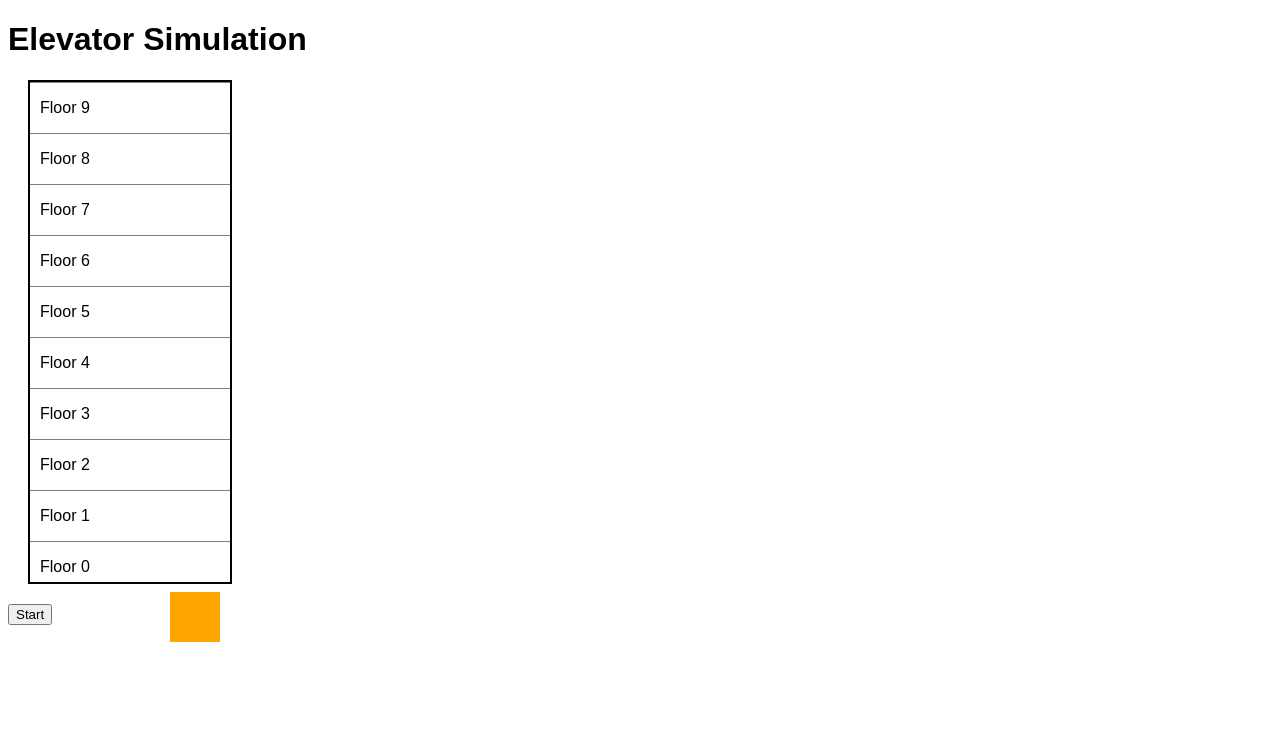
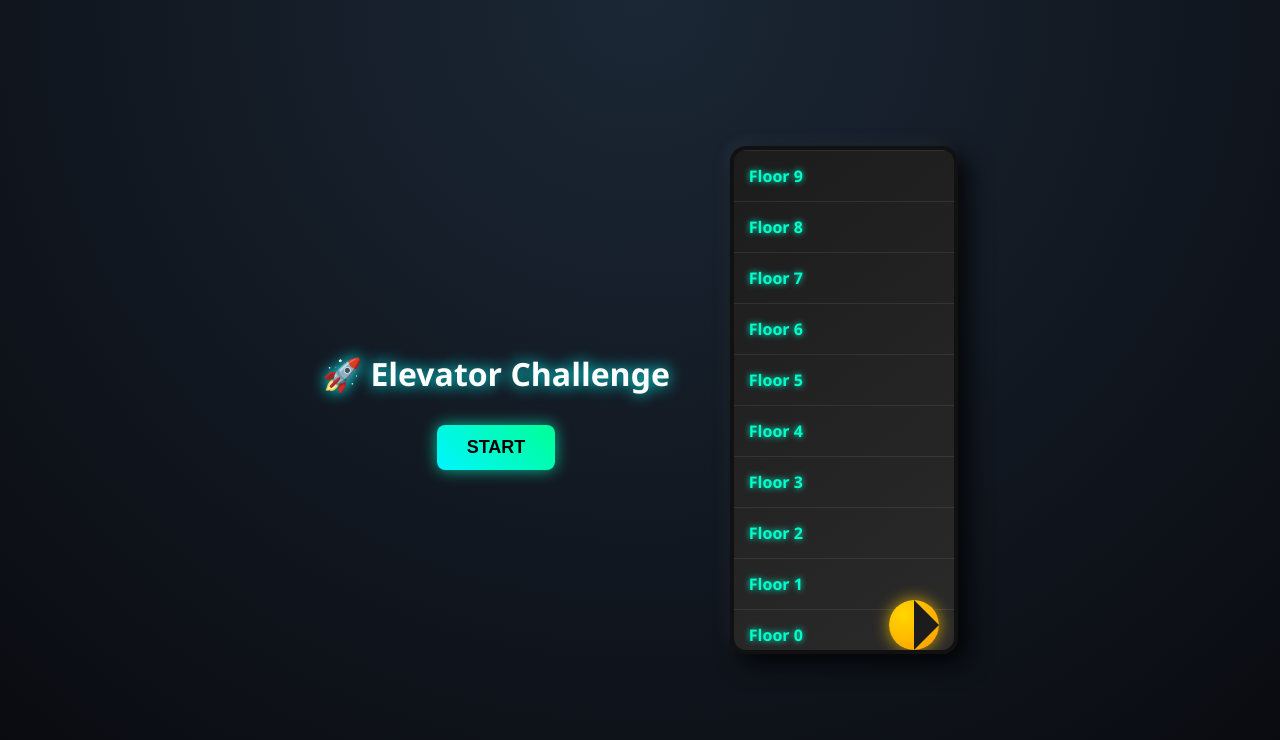
Before and after one commit to Val-cast2000/elevator-test-challenge, a website with bundled scripts: page utd-elevator-challenge-master/index.html in a window 1280 px wide. Built offline with nearby package versions, Linux system fonts and the light colour scheme.

Commit message:
Updated HTML and CSS

```diff
--- a/utd-elevator-challenge-master/elevator.js
+++ b/utd-elevator-challenge-master/elevator.js
@@ -1,30 +1,23 @@
 class Elevator {
 
   constructor() {
-    // Pag gumawa ng bagong Elevator,
-    // automatic na ire-reset lahat ng values
     this.reset()
   }
 
   reset() {
-    // Starting state ng elevator
-
-    this.currentFloor = 0      // Nasa lobby lagi pag start
-    this.requests = []         // Mga taong naghihintay pa
-    this.riders = []           // Mga taong nasa loob na
-    this.floorsTraversed = 0   // Total floors na dinaanan
-    this.stops = 0             // Ilang beses tumigil
-
+    this.currentFloor = 0
+    this.requests = []
+    this.riders = []
+    this.floorsTraversed = 0
+    this.stops = 0
   }
 
   moveUp() {
-    // Tataas ng isang floor
     this.currentFloor++
-    this.floorsTraversed++   // dagdag din sa total movement
+    this.floorsTraversed++
   }
 
   moveDown() {
-    // Bababa lang kung hindi pa nasa ground floor
     if (this.currentFloor > 0) {
       this.currentFloor--
       this.floorsTraversed++
@@ -32,9 +25,6 @@ class Elevator {
   }
 
   travelTo(targetFloor) {
-    // Ito ang main movement logic
-    // Aakyat or bababa hanggang marating targetFloor
-
     while (this.currentFloor < targetFloor) {
       this.moveUp()
     }
@@ -45,50 +35,45 @@ class Elevator {
   }
 
   hasStop() {
-    // Check kung kailangan tumigil sa current floor
-    // Either may naghihintay dito
-    // or may bababa dito
-
     return this.requests.some(p => p.currentFloor === this.currentFloor)
       || this.riders.some(p => p.dropOffFloor === this.currentFloor)
   }
 
   hasPickup() {
-    // Lahat ng requests na nasa current floor
-    // papasukin sa elevator
-
     const entering = this.requests.filter(
       p => p.currentFloor === this.currentFloor
     )
 
-    // Ilagay sila sa riders
     entering.forEach(p => this.riders.push(p))
 
-    // Tanggalin sila sa waiting list
     this.requests = this.requests.filter(
       p => p.currentFloor !== this.currentFloor
     )
   }
 
   hasDropoff() {
-    // Lahat ng riders na nasa dropoff floor na
-    // tatanggalin sa elevator
-
     this.riders = this.riders.filter(
       p => p.dropOffFloor !== this.currentFloor
     )
   }
 
+  // ✅ FIXED
   goToFloor(person) {
-    // Single person trip (used sa early tests)
+    // Pickup
+    this.travelTo(person.currentFloor)
+    this.stops++
 
-    // Puntahan muna siya
-    this.travelTo(person.currentFloor)
-    this.stops++   // stop for pickup
+    // Dropoff
+    this.travelTo(person.dropOffFloor)
+    this.stops++
 
-    // Ihatid siya
-    this.travelTo(person.dropOffFloor)
-    this.stops++   // stop for dropoff
+    // Clear riders (single trip mode)
+    this.riders = []
+
+    // Return to lobby if needed
+    if (this.checkReturnToLoby()) {
+      this.travelTo(0)
+    }
   }
 
   dispatch() {
@@ -99,7 +84,6 @@ class Elevator {
     // 1️⃣ PICKUP PHASE
     // =============================
 
-  // Sort pickup floors pataas
     this.requests.sort((a, b) => a.currentFloor - b.currentFloor)
 
     this.requests.forEach(person => {
@@ -111,12 +95,11 @@ class Elevator {
     this.requests = []
 
     // =============================
-  // 2️⃣ DROPOFF PHASE (REAL FIX)
+    // 2️⃣ DROPOFF PHASE
     // =============================
 
     if (this.riders.length > 0) {
 
-    // Separate riders relative to currentFloor
       const above = this.riders
         .filter(r => r.dropOffFloor > this.currentFloor)
         .sort((a, b) => a.dropOffFloor - b.dropOffFloor)
@@ -133,10 +116,10 @@ class Elevator {
       })
     }
 
-  // IMPORTANT: check return BEFORE clearing riders
+    // ✅ FIX: clear riders BEFORE checking return
+    this.riders = []
+
     const shouldReturn = this.checkReturnToLoby()
-
-  this.riders = []
 
     // =============================
     // 3️⃣ RETURN TO LOBBY
@@ -148,11 +131,6 @@ class Elevator {
   }
 
   checkReturnToLoby() {
-    // Rule:
-    // Kapag before 12PM
-    // at walang riders
-    // dapat bumalik sa lobby
-
     return new Date().getHours() < 12
       && this.riders.length === 0
   }
--- a/utd-elevator-challenge-master/index.html
+++ b/utd-elevator-challenge-master/index.html
@@ -6,11 +6,16 @@
 </head>
 <body>
 
-  <h1>Elevator Simulation</h1>
+  <div class="game-container">
 
-  <div id="building"></div>
+    <div class="left-panel">
+      <h1>🚀 Elevator Challenge</h1>
+      <button id="startBtn">START</button>
+    </div>
 
-  <button id="startBtn">Start</button>
+    <div id="building"></div>
+
+  </div>
 
   <script type="module" src="app.js"></script>
 </body>
--- a/utd-elevator-challenge-master/style.css
+++ b/utd-elevator-challenge-master/style.css
@@ -1,28 +1,110 @@
 body {
-  font-family: Arial;
+  margin: 0;
+  font-family: 'Segoe UI', sans-serif;
+  background: radial-gradient(circle at top, #1b2735, #090a0f);
+  display: flex;
+  justify-content: center;
+  align-items: center;
+  height: 100vh;
 }
 
+/* GAME WRAPPER */
+.game-container {
+  display: flex;
+  align-items: center;
+  gap: 60px;
+}
+
+/* LEFT PANEL */
+.left-panel {
+  color: white;
+  text-align: center;
+}
+
+.left-panel h1 {
+  font-size: 32px;
+  margin-bottom: 30px;
+  text-shadow: 0 0 15px cyan;
+}
+
+#startBtn {
+  padding: 12px 30px;
+  font-size: 18px;
+  border: none;
+  border-radius: 8px;
+  background: linear-gradient(45deg, #00f5ff, #00ff95);
+  color: black;
+  font-weight: bold;
+  cursor: pointer;
+  box-shadow: 0 0 15px rgba(0,255,200,0.7);
+  transition: 0.3s ease;
+}
+
+#startBtn:hover {
+  transform: scale(1.1);
+  box-shadow: 0 0 25px rgba(0,255,200,1);
+}
+
+/* BUILDING */
 #building {
   position: relative;
-  width: 200px;
+  width: 220px;
   height: 500px;
-  border: 2px solid black;
-  margin: 20px;
+  border-radius: 16px;
+  background: linear-gradient(145deg, #1c1c1c, #2a2a2a);
+  box-shadow:
+    10px 10px 25px rgba(0,0,0,0.8),
+    -5px -5px 15px rgba(255,255,255,0.05);
+  border: 4px solid #111;
+  overflow: hidden;
 }
 
+/* FLOORS */
 .floor {
   height: 50px;
-  border-top: 1px solid gray;
+  border-top: 1px solid rgba(255,255,255,0.08);
   display: flex;
   align-items: center;
-  padding-left: 10px;
+  padding-left: 15px;
+  color: #00ffcc;
+  font-weight: bold;
+  text-shadow: 0 0 6px #00ffcc;
 }
 
+/* PACMAN ELEVATOR */
 .elevator {
   position: absolute;
   width: 50px;
   height: 50px;
-  background: orange;
-  right: 10px;
+  right: 15px;
+  bottom: 0;
+  background: radial-gradient(circle at 30% 30%, #ffd700, #ff9900);
+  border-radius: 50%;
+  box-shadow:
+    0 0 20px rgba(255, 200, 0, 0.9),
+    inset -6px -6px 10px rgba(0,0,0,0.4);
   transition: bottom 0.5s ease;
 }
+
+/* Pacman mouth (cleaner) */
+.elevator::before {
+  content: "";
+  position: absolute;
+  width: 0;
+  height: 0;
+  border-top: 25px solid transparent;
+  border-bottom: 25px solid transparent;
+  border-left: 25px solid #1c1c1c;
+  right: 0;
+  top: 0;
+}
+
+/* Subtle glow pulse */
+@keyframes glow {
+  0% { box-shadow: 0 0 10px rgba(255,200,0,0.6); }
+  100% { box-shadow: 0 0 25px rgba(255,200,0,1); }
+}
+
+.elevator {
+  animation: glow 0.8s infinite alternate;
+}
```
Lines whose indentation alone changed are shown as unchanged.
